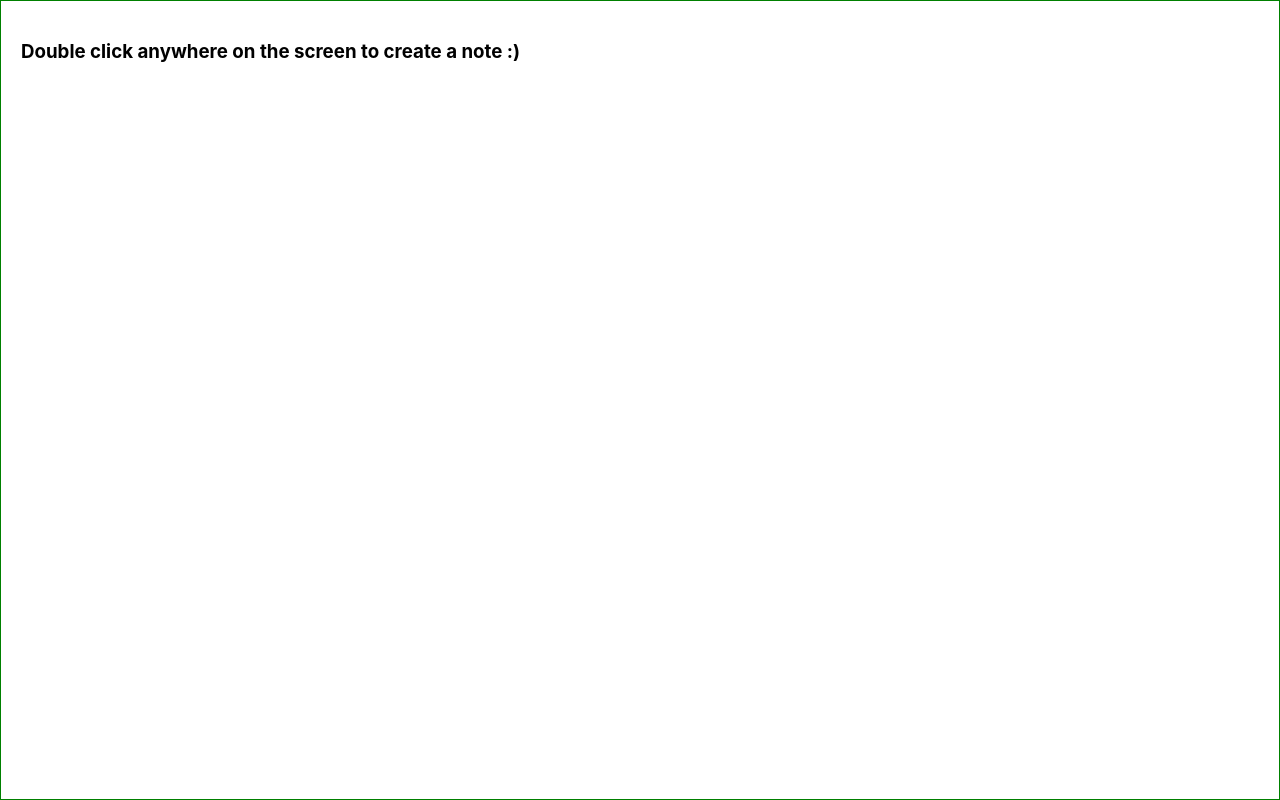
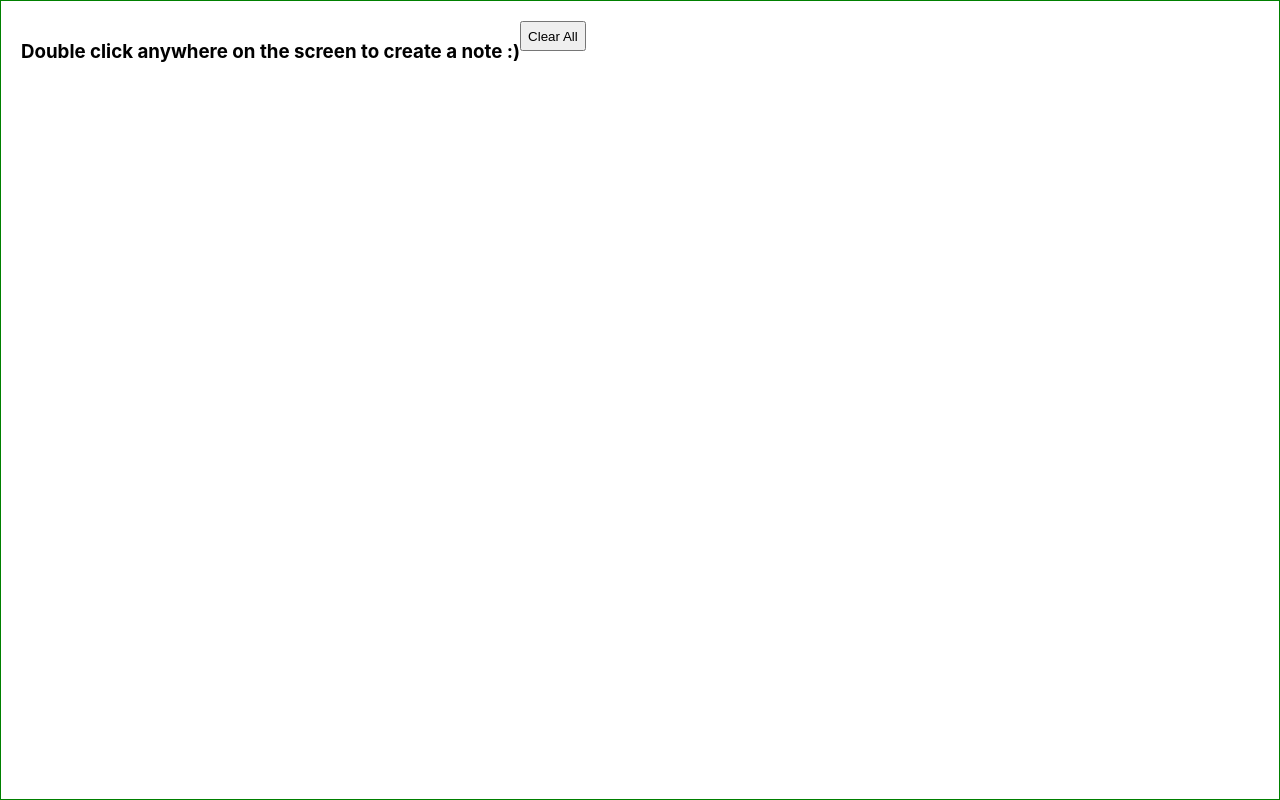
Before and after one commit to IrinaGabuaeva/sticky-notes, a React (Create React App) app: page / in a window 1280 px wide. Built offline with nearby package versions, Linux system fonts and the light colour scheme.

Commit message:
clear all notes

```diff
--- a/src/App.js
+++ b/src/App.js
@@ -55,9 +55,15 @@ function Screen() {
     setListOfNotes(newList);
   };
 
+  const clearAll = () => {
+    setListOfNotes([]);
+  };
   return (
     <div className="Screen" ref={drop} onDoubleClick={(e) => console.log("HI")}>
       <h3>Double click anywhere on the screen to create a note :)</h3>
+      <button style={{ height: "30px" }} onClick={() => clearAll()}>
+        Clear All
+      </button>
       {listOfNotes
         ? listOfNotes.map((note, id) => {
             return (
```
